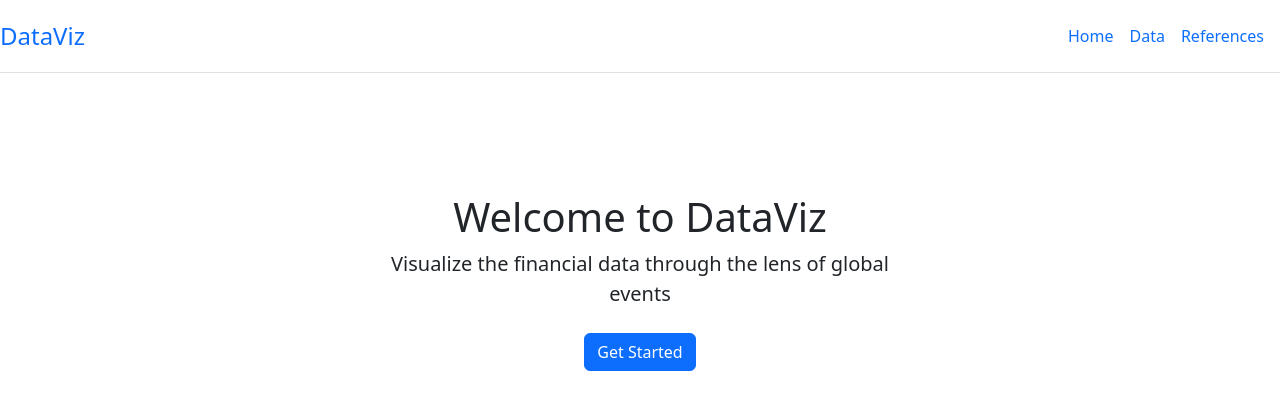
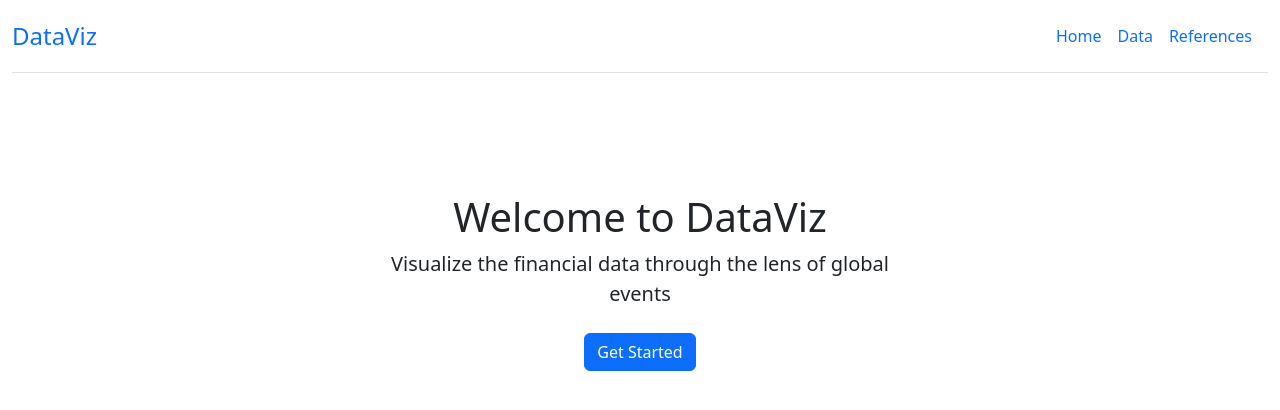
Before and after one commit to jackson-berbette/data-viz, a Next.js app: page / in a window 1280 px wide. Shown: the top 410 px of the page. Built offline with nearby package versions, Linux system fonts and the light colour scheme; what @nextui-org/react would draw is missing.

Commit message:
fixed margins on main pages

```diff
--- a/pages/index.tsx
+++ b/pages/index.tsx
@@ -11,6 +11,7 @@ const handleNavClick = (event: React.MouseEvent<HTMLElement>) => {
 export default function Home() {
   return (
     <>
+      <div className="container-fluid">
         <Head>
           <title>Create Next App</title>
           <meta name="description" content="Generated by create next app" />
@@ -78,6 +79,7 @@ export default function Home() {
             </div>
           </section>
         </main>
+      </div>
     </>
   );
 }
--- a/pages/posts/first-post.tsx
+++ b/pages/posts/first-post.tsx
@@ -59,6 +59,7 @@ export const data = {
 export default function FirstPost() {
   return (
     <>
+      <div className="container-fluid">
         <header>
           <div className="d-flex flex-wrap justify-content-center py-3 mb-4 border-bottom">
             <a
@@ -145,6 +146,7 @@ export default function FirstPost() {
             </div>
           </div>
         </div>
+      </div>
     </>
   );
 }
```
Also changed, not shown: pages/posts/references.tsx (+6 -4 lines). Lines whose indentation alone changed are shown as unchanged.
